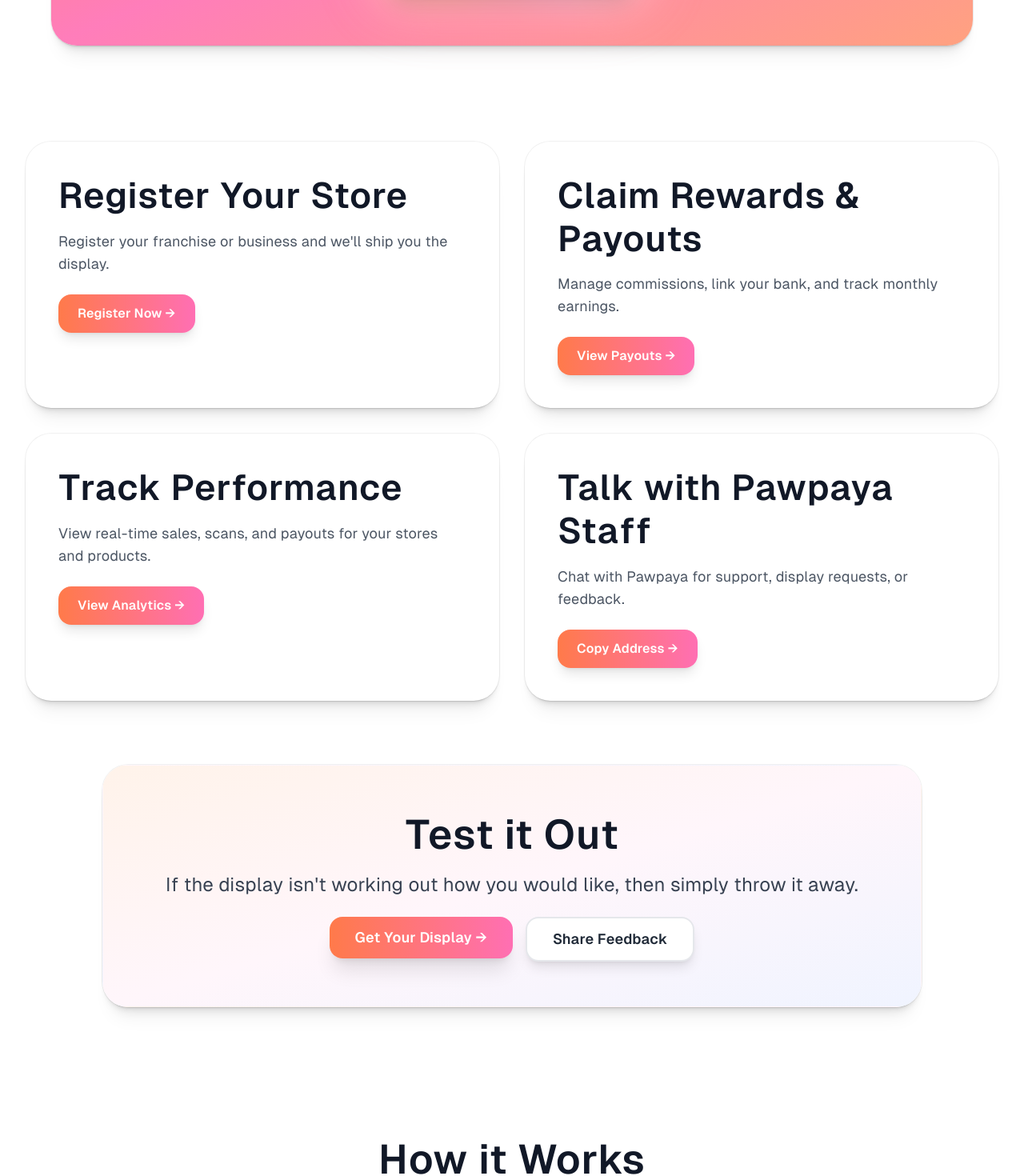
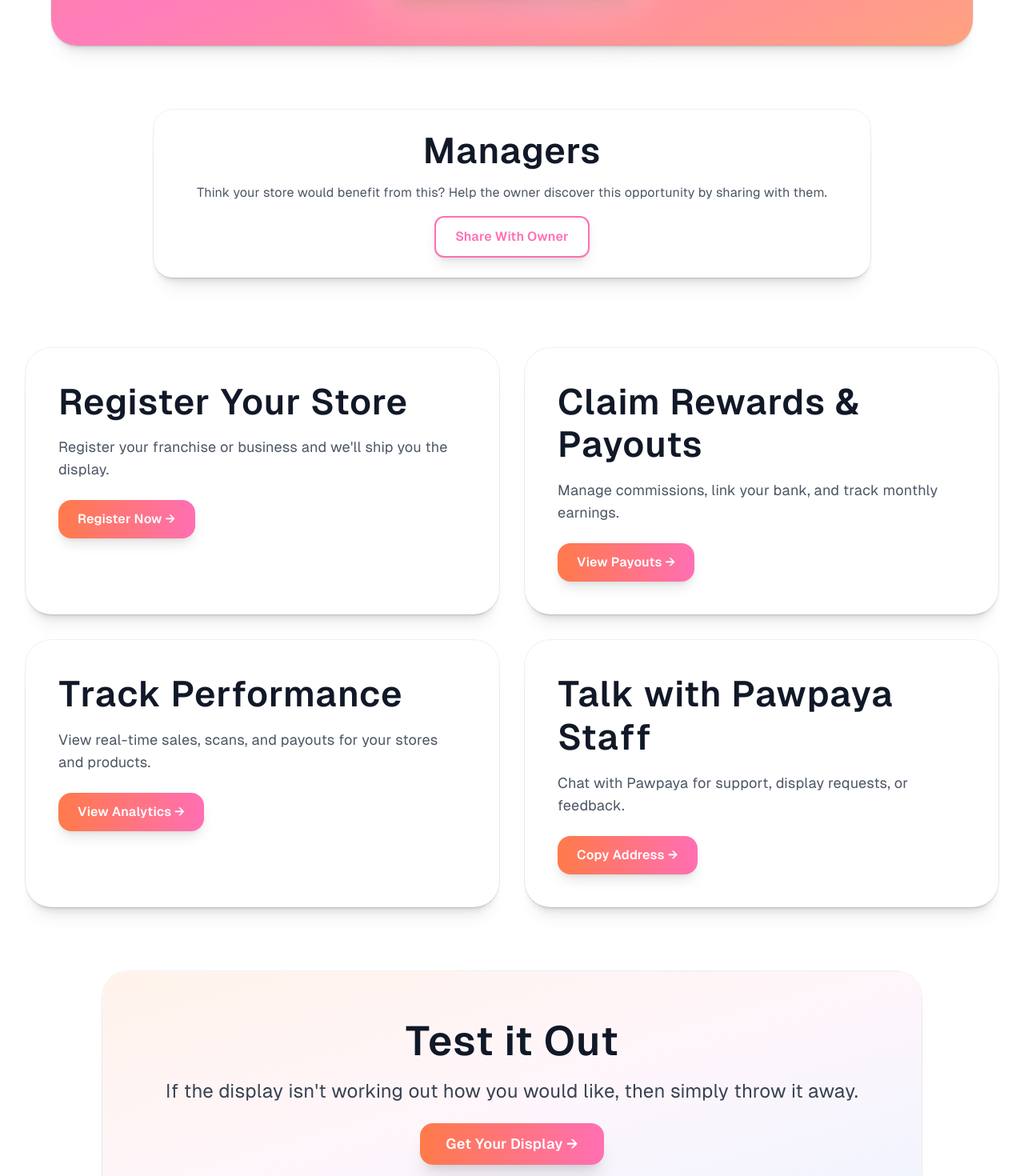
Before and after one commit to pawpayaco/tapify-marketplace, a Next.js app: page / in a window 1280 px wide. Shown: the part 580-2050 px from the top of the page at 80% size. Built offline with nearby package versions, Linux system fonts and the light colour scheme; no server answers.

Commit message:
Sync latest UID and Priority Display fixes

```diff
--- a/pages/index.js
+++ b/pages/index.js
@@ -110,6 +110,7 @@ const roadmap = [
 
 export default function Home() {
   const [copiedEmail, setCopiedEmail] = useState(false);
+  const [isCopied, setIsCopied] = useState(false);
 
   const handleCopyEmail = async () => {
     try {
@@ -118,6 +119,40 @@ export default function Home() {
       setTimeout(() => setCopiedEmail(false), 2000);
     } catch (err) {
       console.error('Failed to copy email:', err);
+    }
+  };
+
+  const handleManagerShare = async () => {
+    const shareUrl = window.location.origin + '/onboard/about';
+
+    try {
+      // Try to copy to clipboard first
+      if (navigator.clipboard && navigator.clipboard.writeText) {
+        await navigator.clipboard.writeText(shareUrl);
+        setIsCopied(true);
+        setTimeout(() => setIsCopied(false), 2000);
+      }
+    } catch (clipboardErr) {
+      console.log('Clipboard write failed:', clipboardErr);
+      // Fallback: still show as copied if we proceed to share
+      setIsCopied(true);
+      setTimeout(() => setIsCopied(false), 2000);
+    }
+
+    // Try native share API if available (separate from clipboard)
+    if (navigator.share) {
+      try {
+        await navigator.share({
+          title: 'Pawpaya Display Program',
+          text: 'I found this program that\'s completely free to sign up, can you check it out?',
+          url: shareUrl
+        });
+      } catch (shareErr) {
+        // User cancelled share or share failed - that's ok, link is already copied
+        if (shareErr.name !== 'AbortError') {
+          console.log('Share failed:', shareErr);
+        }
+      }
     }
   };
 
@@ -175,6 +210,33 @@ export default function Home() {
               </div>
             </div>
           </div>
+        </div>
+      </section>
+
+      {/* Manager Referral Card */}
+      <section className="pb-8 sm:pb-12 px-4 sm:px-6 lg:px-8">
+        <div className="max-w-4xl mx-auto">
+          <motion.div
+            initial={{ opacity: 0, y: 30 }}
+            animate={{ opacity: 1, y: 0 }}
+            transition={{ duration: 0.6, delay: 0.2 }}
+            className="bg-white rounded-3xl p-5 md:p-6 shadow-[0px_0px_0px_1px_rgba(0,0,0,0.06),0px_1px_1px_-0.5px_rgba(0,0,0,0.06),0px_3px_3px_-1.5px_rgba(0,0,0,0.06),0px_6px_6px_-3px_rgba(0,0,0,0.06),0px_12px_12px_-6px_rgba(0,0,0,0.06),0px_24px_24px_-12px_rgba(0,0,0,0.06)] border border-transparent text-center"
+          >
+            <h3 className="text-xl font-black text-gray-900 mb-3">Managers</h3>
+            <p className="text-gray-600 mb-4 leading-relaxed">
+              Think your store would benefit from this? Help the owner discover this opportunity by sharing with them.
+            </p>
+            <motion.button
+              onClick={handleManagerShare}
+              type="button"
+              whileHover={{ scale: 1.02 }}
+              whileTap={{ scale: 0.98 }}
+              className="w-full sm:w-auto px-6 py-3 rounded-xl font-bold shadow-lg transition-all bg-white border-2"
+              style={{ borderColor: '#ff6fb3', color: '#ff6fb3' }}
+            >
+              {isCopied ? 'Copied! ✓' : 'Share With Owner'}
+            </motion.button>
+          </motion.div>
         </div>
       </section>
 
@@ -257,22 +319,16 @@ export default function Home() {
             <p className="text-lg sm:text-xl md:text-2xl text-gray-700 leading-relaxed mb-6 px-2">
               If the display isn't working out how you would like, then simply throw it away.
             </p>
-              <div className="flex flex-col sm:flex-row gap-3 md:gap-4 justify-center">
+              <div className="flex justify-center">
                 <Link href="/onboard/about">
                 <motion.span
                   whileHover={{ scale: 1.05 }}
                   whileTap={{ scale: 0.95 }}
-                  className="inline-flex items-center justify-center bg-gradient-to-r from-[#ff7a4a] to-[#ff6fb3] text-white px-6 md:px-8 py-3 rounded-2xl font-bold text-base md:text-lg shadow-xl hover:shadow-2xl transition-all w-full sm:w-auto"
+                  className="inline-flex items-center justify-center bg-gradient-to-r from-[#ff7a4a] to-[#ff6fb3] text-white px-6 md:px-8 py-3 rounded-2xl font-bold text-base md:text-lg shadow-xl hover:shadow-2xl transition-all"
                 >
                   Get Your Display →
                 </motion.span>
               </Link>
-              <a
-                href="mailto:oscar@tapify.com?subject=Pawpaya%20Display%20Feedback"
-                className="inline-flex items-center justify-center bg-white text-gray-800 px-6 md:px-8 py-3 rounded-2xl font-bold text-base md:text-lg shadow-lg hover:shadow-xl transition-all border-2 border-gray-200 hover:border-[#ff6fb3] w-full sm:w-auto"
-              >
-                Share Feedback
-              </a>
             </div>
           </motion.div>
         </div>
@@ -296,7 +352,7 @@ export default function Home() {
             </p>
           </motion.div>
 
-          <div className="grid grid-cols-1 sm:grid-cols-2 lg:grid-cols-4 gap-6 md:gap-8">
+          <div className="grid grid-cols-1 sm:grid-cols-2 lg:grid-cols-3 gap-6 md:gap-8">
             {journey.map((step, index) => (
               <motion.div
                 key={step.title}
--- a/pages/onboard/about.js
+++ b/pages/onboard/about.js
@@ -7,29 +7,36 @@ export default function AboutPawpaya() {
   const [isCopied, setIsCopied] = useState(false);
 
   const handleManagerShare = async () => {
+    const shareUrl = window.location.origin + '/onboard/about';
+
     try {
-      const shareUrl = window.location.origin + '/onboard/about';
+      // Try to copy to clipboard first
+      if (navigator.clipboard && navigator.clipboard.writeText) {
+        await navigator.clipboard.writeText(shareUrl);
+        setIsCopied(true);
+        setTimeout(() => setIsCopied(false), 2000);
+      }
+    } catch (clipboardErr) {
+      console.log('Clipboard write failed:', clipboardErr);
+      // Fallback: still show as copied if we proceed to share
+      setIsCopied(true);
+      setTimeout(() => setIsCopied(false), 2000);
+    }
 
-      // Always copy to clipboard first
-      await navigator.clipboard.writeText(shareUrl);
-      setIsCopied(true);
-
-      // Reset copied state after 2 seconds
-      setTimeout(() => {
-        setIsCopied(false);
-      }, 2000);
-
-      // Try to use native share API if available
-      if (navigator.share) {
+    // Try native share API if available (separate from clipboard)
+    if (navigator.share) {
+      try {
         await navigator.share({
           title: 'Pawpaya Display Program',
           text: 'I found this program that\'s completely free to sign up, can you check it out?',
           url: shareUrl
         });
+      } catch (shareErr) {
+        // User cancelled share or share failed - that's ok, link is already copied
+        if (shareErr.name !== 'AbortError') {
+          console.log('Share failed:', shareErr);
+        }
       }
-    } catch (err) {
-      console.error('Share error:', err);
-      // Link is already copied, so no need to show error
     }
   };
 
--- a/pages/onboard/index.js
+++ b/pages/onboard/index.js
@@ -7,29 +7,36 @@ export default function OnboardIndex() {
   const [isCopied, setIsCopied] = useState(false);
 
   const handleManagerShare = async () => {
+    const shareUrl = window.location.origin + '/onboard/about';
+
     try {
-      const shareUrl = window.location.origin + '/onboard/about';
+      // Try to copy to clipboard first
+      if (navigator.clipboard && navigator.clipboard.writeText) {
+        await navigator.clipboard.writeText(shareUrl);
+        setIsCopied(true);
+        setTimeout(() => setIsCopied(false), 2000);
+      }
+    } catch (clipboardErr) {
+      console.log('Clipboard write failed:', clipboardErr);
+      // Fallback: still show as copied if we proceed to share
+      setIsCopied(true);
+      setTimeout(() => setIsCopied(false), 2000);
+    }
 
-      // Always copy to clipboard first
-      await navigator.clipboard.writeText(shareUrl);
-      setIsCopied(true);
-
-      // Reset copied state after 2 seconds
-      setTimeout(() => {
-        setIsCopied(false);
-      }, 2000);
-
-      // Try to use native share API if available
-      if (navigator.share) {
+    // Try native share API if available (separate from clipboard)
+    if (navigator.share) {
+      try {
         await navigator.share({
           title: 'Pawpaya Display Program',
           text: 'I found this program that\'s completely free to sign up, can you check it out?',
           url: shareUrl
         });
+      } catch (shareErr) {
+        // User cancelled share or share failed - that's ok, link is already copied
+        if (shareErr.name !== 'AbortError') {
+          console.log('Share failed:', shareErr);
+        }
       }
-    } catch (err) {
-      console.error('Share error:', err);
-      // Link is already copied, so no need to show error
     }
   };
 
--- a/pages/onboard/register.js
+++ b/pages/onboard/register.js
@@ -46,6 +46,41 @@ export default function RegisterRetailer() {
   const [additionalStores, setAdditionalStores] = useState([]);
   const [lastAddedStoreId, setLastAddedStoreId] = useState(null);
   const storeRefs = useRef({});
+  const [isCopied, setIsCopied] = useState(false);
+
+  const handleManagerShare = async () => {
+    const shareUrl = window.location.origin + '/onboard/about';
+
+    try {
+      // Try to copy to clipboard first
+      if (navigator.clipboard && navigator.clipboard.writeText) {
+        await navigator.clipboard.writeText(shareUrl);
+        setIsCopied(true);
+        setTimeout(() => setIsCopied(false), 2000);
+      }
+    } catch (clipboardErr) {
+      console.log('Clipboard write failed:', clipboardErr);
+      // Fallback: still show as copied if we proceed to share
+      setIsCopied(true);
+      setTimeout(() => setIsCopied(false), 2000);
+    }
+
+    // Try native share API if available (separate from clipboard)
+    if (navigator.share) {
+      try {
+        await navigator.share({
+          title: 'Pawpaya Display Program',
+          text: 'I found this program that\'s completely free to sign up, can you check it out?',
+          url: shareUrl
+        });
+      } catch (shareErr) {
+        // User cancelled share or share failed - that's ok, link is already copied
+        if (shareErr.name !== 'AbortError') {
+          console.log('Share failed:', shareErr);
+        }
+      }
+    }
+  };
 
   const handleChange = (e) => {
     const { name, value, type, checked } = e.target;
@@ -574,11 +609,32 @@ export default function RegisterRetailer() {
               </div>
             </motion.div>
 
+            {/* Manager Referral Card */}
+            <motion.div
+              initial={{ opacity: 0, y: 30 }}
+              animate={{ opacity: 1, y: 0 }}
+              transition={{ duration: 0.6, delay: 0.9 }}
+              className="bg-white rounded-3xl p-5 md:p-6 shadow-[0px_0px_0px_1px_rgba(0,0,0,0.06),0px_1px_1px_-0.5px_rgba(0,0,0,0.06),0px_3px_3px_-1.5px_rgba(0,0,0,0.06),0px_6px_6px_-3px_rgba(0,0,0,0.06),0px_12px_12px_-6px_rgba(0,0,0,0.06),0px_24px_24px_-12px_rgba(0,0,0,0.06)] border border-transparent"
+            >
+              <h3 className="text-xl font-black text-gray-900 mb-3">Managers</h3>
+              <p className="text-gray-600 mb-4 leading-relaxed">
+                Think your store would benefit from this? Help the owner discover this opportunity by sharing with them.
+              </p>
+              <button
+                onClick={handleManagerShare}
+                type="button"
+                className="w-full px-6 py-3 rounded-xl font-bold shadow-lg transition-all bg-white border-2"
+                style={{ borderColor: '#ff6fb3', color: '#ff6fb3' }}
+              >
+                {isCopied ? 'Copied! ✓' : 'Share With Owner'}
+              </button>
+            </motion.div>
+
             {/* Questions Contact Card */}
             <motion.div
               initial={{ opacity: 0, y: 30 }}
               animate={{ opacity: 1, y: 0 }}
-              transition={{ duration: 0.6, delay: 0.95 }}
+              transition={{ duration: 0.6, delay: 1.0 }}
               className="bg-white rounded-3xl p-5 md:p-6 shadow-[0px_0px_0px_1px_rgba(0,0,0,0.06),0px_1px_1px_-0.5px_rgba(0,0,0,0.06),0px_3px_3px_-1.5px_rgba(0,0,0,0.06),0px_6px_6px_-3px_rgba(0,0,0,0.06),0px_12px_12px_-6px_rgba(0,0,0,0.06),0px_24px_24px_-12px_rgba(0,0,0,0.06)] border border-transparent text-center"
             >
               <h3 className="text-xl font-black text-gray-900 mb-3">Questions?</h3>
```
